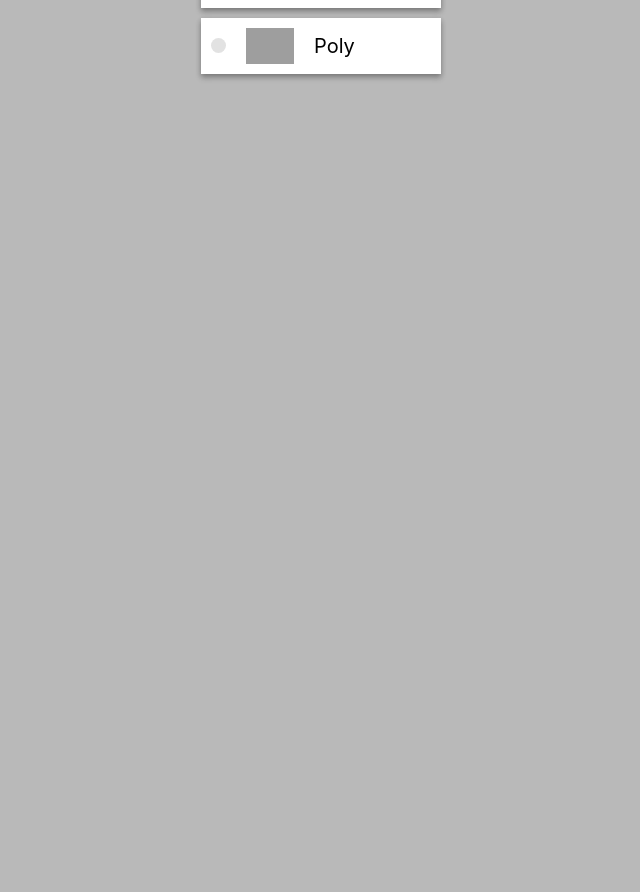
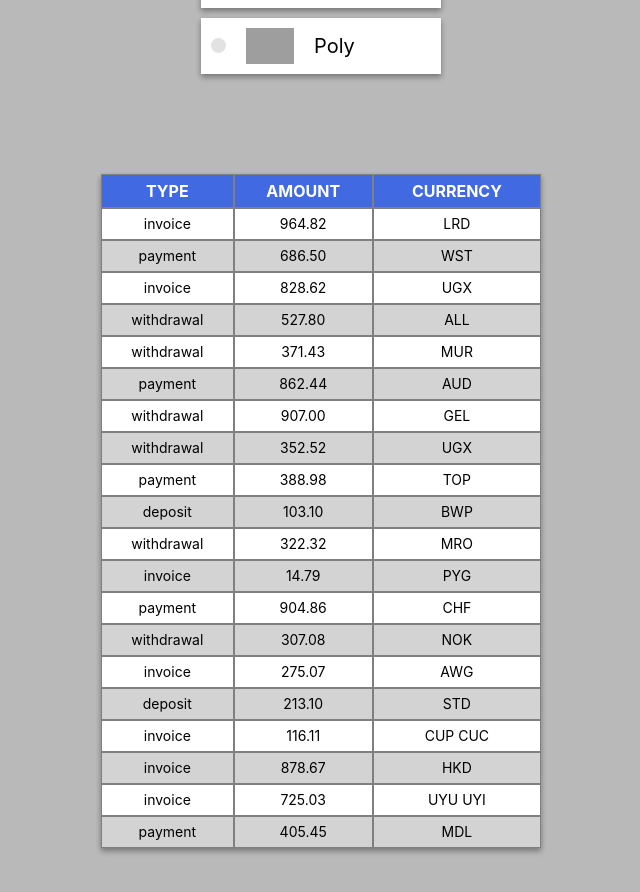
Before and after one commit to DmitriyGovosyants/goit-react-hw-01-components, a React (Create React App) app: page / in a window 1280 px wide. Shown: the part 940-1832 px from the top of the page, without its empty margins (319-959 px from the left). Before the commit the page ends 1064 px from the top, so only its background shows below. Built offline with nearby package versions, Linux system fonts and the light colour scheme; grey boxes are pictures that could not be loaded.

Commit message:
feat: add TransactionHistory

```diff
--- a/src/components/App/App.jsx
+++ b/src/components/App/App.jsx
@@ -1,10 +1,13 @@
 import { Page, Section } from './App.styled';
 import { Profile } from 'components/Profile/Profile';
+import { Statistics } from 'components/Statistics/Statistics';
+import { FriendList } from 'components/FriendList/FriendList';
+import { TransactionHistory } from 'components/TransactionHistory/TransactionHistory';
+
 import user from 'components/Profile/user';
-import { Statistics } from 'components/Statistics/Statistics';
 import data from 'components/Statistics/data';
-import { FriendList } from 'components/FriendList/FriendList';
 import friends from 'components/FriendList/friends';
+import transactions from 'components/TransactionHistory/transactions';
 
 export const App = () => {
   return (
@@ -24,6 +27,9 @@
       <Section>
         <FriendList friends={friends} />
       </Section>
+      <Section>
+        <TransactionHistory items={transactions} />
+      </Section>
     </Page>
   );
 };
--- a/src/components/FriendListItem/FriendListItem.styled.js
+++ b/src/components/FriendListItem/FriendListItem.styled.js
@@ -19,7 +19,6 @@
 `
 
 export const Status = styled.span`
-  /* display: block; */
   width: 15px;
   height: 15px;
 
--- /dev/null
+++ b/src/components/TransactionHistory/TransactionHistory.jsx
@@ -0,0 +1,45 @@
+import PropTypes from 'prop-types';
+import {
+  Table,
+  TableHead,
+  Heading,
+  TableBody,
+} from './TransactionHistory.styled';
+import { TransactionHistoryItem } from 'components/TransactionHistoryItem/TransactionHistoryItem';
+
+export const TransactionHistory = ({ items }) => {
+  return (
+    <Table>
+      <TableHead>
+        <tr>
+          <Heading>Type</Heading>
+          <Heading>Amount</Heading>
+          <Heading>Currency</Heading>
+        </tr>
+      </TableHead>
+      <TableBody>
+        {items.map(({ id, type, amount, currency }) => {
+          return (
+            <TransactionHistoryItem
+              key={id}
+              type={type}
+              amount={amount}
+              currency={currency}
+            />
+          );
+        })}
+      </TableBody>
+    </Table>
+  );
+};
+
+TransactionHistory.propTypes = {
+  items: PropTypes.arrayOf(
+    PropTypes.shape({
+      id: PropTypes.string.isRequired,
+      type: PropTypes.string.isRequired,
+      amount: PropTypes.string.isRequired,
+      currency: PropTypes.string.isRequired,
+    })
+  ),
+};
--- /dev/null
+++ b/src/components/TransactionHistory/TransactionHistory.styled.js
@@ -0,0 +1,25 @@
+import styled from "styled-components";
+
+export const Table = styled.table`
+  width: 440px;
+  margin: 0 auto;
+  background-color: white;
+  overflow: hidden;
+  box-shadow: 0 2px 5px rgba(0,0,0,0.2), 0 4px 6px rgba(0,0,0,0.2);
+  border-spacing: 0;
+`
+
+export const TableHead = styled.thead`
+  background-color: #4169e1;
+`
+
+export const Heading = styled.th`
+  line-height: 30px;
+  color: white;
+  text-transform: uppercase;
+  border: 1px solid gray;
+`
+
+export const TableBody = styled.tbody`
+  text-align: center;
+`
--- /dev/null
+++ b/src/components/TransactionHistory/transactions.json
@@ -0,0 +1,122 @@
+[
+  {
+    "id": "1e0700a2-5183-4291-85cc-2065a036a683",
+    "type": "invoice",
+    "amount": "964.82",
+    "currency": "LRD"
+  },
+  {
+    "id": "a30f821b-4d25-4ff0-abdd-e340b3f0dd2b",
+    "type": "payment",
+    "amount": "686.50",
+    "currency": "WST"
+  },
+  {
+    "id": "44dca67a-8e5a-4798-bf8e-b15efd4e1abd",
+    "type": "invoice",
+    "amount": "828.62",
+    "currency": "UGX"
+  },
+  {
+    "id": "ea8ed3dc-2b68-4a53-905a-53ecb0adef33",
+    "type": "withdrawal",
+    "amount": "527.80",
+    "currency": "ALL"
+  },
+  {
+    "id": "ea76146a-0b00-4b80-bc02-a8c822176712",
+    "type": "withdrawal",
+    "amount": "371.43",
+    "currency": "MUR"
+  },
+  {
+    "id": "63ca02f9-d637-46b5-9237-f3b24425e029",
+    "type": "payment",
+    "amount": "862.44",
+    "currency": "AUD"
+  },
+  {
+    "id": "ed0263e8-59a5-4bf1-87e0-2bb88e53dc34",
+    "type": "withdrawal",
+    "amount": "907.00",
+    "currency": "GEL"
+  },
+  {
+    "id": "6013bad0-750c-4691-8bc2-d8f2b43969c4",
+    "type": "withdrawal",
+    "amount": "352.52",
+    "currency": "UGX"
+  },
+  {
+    "id": "252c7be4-8b06-4fa7-8d42-61fb835b70d5",
+    "type": "payment",
+    "amount": "388.98",
+    "currency": "TOP"
+  },
+  {
+    "id": "4eaab41b-b967-40ac-82ed-85fc66f646f1",
+    "type": "deposit",
+    "amount": "103.10",
+    "currency": "BWP"
+  },
+  {
+    "id": "9648a350-8469-42d5-8bf3-18090de5fe67",
+    "type": "withdrawal",
+    "amount": "322.32",
+    "currency": "MRO"
+  },
+  {
+    "id": "9c5c25fb-1a95-4b2f-8d1f-4c4426d677cc",
+    "type": "invoice",
+    "amount": "14.79",
+    "currency": "PYG"
+  },
+  {
+    "id": "43ef232c-80e9-4d6f-b48a-b22405620de3",
+    "type": "payment",
+    "amount": "904.86",
+    "currency": "CHF"
+  },
+  {
+    "id": "5161682e-e620-4019-ab0a-24ceb10fbd20",
+    "type": "withdrawal",
+    "amount": "307.08",
+    "currency": "NOK"
+  },
+  {
+    "id": "7b119d71-42e6-4c42-a141-6818b07bb9ff",
+    "type": "invoice",
+    "amount": "275.07",
+    "currency": "AWG"
+  },
+  {
+    "id": "a4f65722-65c4-4c28-b1f4-b8ed988bb205",
+    "type": "deposit",
+    "amount": "213.10",
+    "currency": "STD"
+  },
+  {
+    "id": "c6e5784b-0ca3-48d6-86e5-b5128af5a523",
+    "type": "invoice",
+    "amount": "116.11",
+    "currency": "CUP CUC"
+  },
+  {
+    "id": "c9ebed6a-3a02-4b49-ac0d-0534b51f2bfd",
+    "type": "invoice",
+    "amount": "878.67",
+    "currency": "HKD"
+  },
+  {
+    "id": "a4a98b0e-b22c-438b-9f83-de2df52110c8",
+    "type": "invoice",
+    "amount": "725.03",
+    "currency": "UYU UYI"
+  },
+  {
+    "id": "b39bfa7a-0166-4c47-94d6-87d20590f746",
+    "type": "payment",
+    "amount": "405.45",
+    "currency": "MDL"
+  }
+]
--- /dev/null
+++ b/src/components/TransactionHistoryItem/TransactionHistoryItem.jsx
@@ -0,0 +1,18 @@
+import PropTypes from 'prop-types';
+import { TableRow, TableData } from './TransactionHistoryItem.styled';
+
+export const TransactionHistoryItem = ({ type, amount, currency }) => {
+  return (
+    <TableRow>
+      <TableData>{type}</TableData>
+      <TableData>{amount}</TableData>
+      <TableData>{currency}</TableData>
+    </TableRow>
+  );
+};
+
+TransactionHistoryItem.propTypes = {
+  type: PropTypes.string.isRequired,
+  amount: PropTypes.string.isRequired,
+  currency: PropTypes.string.isRequired,
+};
--- /dev/null
+++ b/src/components/TransactionHistoryItem/TransactionHistoryItem.styled.js
@@ -0,0 +1,14 @@
+import styled from "styled-components";
+
+export const TableRow = styled.tr`
+  :nth-child(2n) {
+    background-color: #d3d3d3;
+  }
+`
+
+export const TableData = styled.td`
+  padding: 0;
+  font-size: 14px;
+  line-height: 30px;
+  border: 1px solid gray;
+`
```
